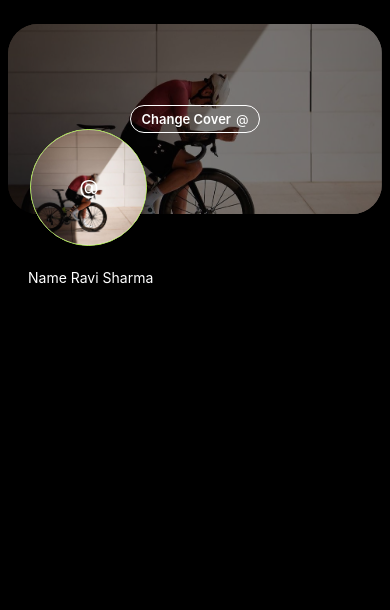
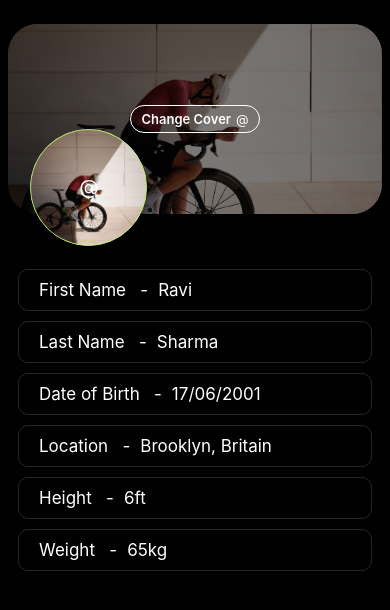
Before and after one commit to staminOfficial/Stamin_Frontend, a React Native app: screen /ProfileSettings in a window 390 px wide. Shown: the top 610 px of the page. Built offline with nearby package versions, Linux system fonts and the light colour scheme.

Commit message:
ProfileSettingsUiCompleted

```diff
--- a/src/App/Settings/ProfileSettings.tsx
+++ b/src/App/Settings/ProfileSettings.tsx
@@ -38,9 +38,9 @@ const ProfileSettings = () => {
             <View style={styles.mainView}>
                 {/* cover and profilepic section */}
                 <View style={styles.CoverPicContainer}>
-                    <TouchableOpacity onPress={() => openGallery("cover")} activeOpacity={0.9} style={{ zIndex: 50, flexDirection: 'row', gap: 6, alignItems: 'center', justifyContent: 'center', width: '100%', height: '100%', backgroundColor: 'rgba(0, 0, 0, 0.5)', position: 'absolute', borderRadius: 30 }}>
-                        <TouchableOpacity onPress={() => openGallery("cover")} activeOpacity={0.5} style={{ borderWidth: 1, borderColor: 'white', paddingHorizontal: 10, paddingVertical: 5, borderRadius: 100, flexDirection: 'row', gap: 5 }}>
-                            <TextScallingFalse style={{ color: 'white', fontSize: 13, fontWeight: '600' }}>Change Cover</TextScallingFalse>
+                    <TouchableOpacity onPress={() => openGallery("cover")} activeOpacity={0.9} style={styles.CoverPicView}>
+                        <TouchableOpacity onPress={() => openGallery("cover")} activeOpacity={0.5} style={styles.ChangeCoverPicButton}>
+                            <TextScallingFalse style={styles.CoverPicChangeButtonText}>Change Cover</TextScallingFalse>
                             <TextScallingFalse style={{ color: 'white', fontSize: 13 }}>@</TextScallingFalse>
                         </TouchableOpacity>
                     </TouchableOpacity>
@@ -50,7 +50,7 @@ const ProfileSettings = () => {
                     />
                     {/* profile pic part */}
                     <View style={styles.ProfilePicContainer}>
-                        <TouchableOpacity onPress={() => openGallery("profile")} activeOpacity={0.9} style={{ width: '100%', alignItems: 'center', justifyContent: 'center', height: '100%', zIndex: 100, position: 'absolute', borderRadius: size / 2, backgroundColor: 'rgb(0,0,0,0.5)' }} >
+                        <TouchableOpacity onPress={() => openGallery("profile")} activeOpacity={0.9} style={styles.profilePicButton} >
                             <TextScallingFalse style={{ color: 'white', fontSize: 20, alignSelf: 'center' }}>@</TextScallingFalse>
                         </TouchableOpacity>
                         <Image
@@ -60,8 +60,31 @@ const ProfileSettings = () => {
                     </View>
                 </View>
 
-                <View style={{width:'100%', paddingHorizontal: 20, paddingVertical: 10}}>
-                    <TextScallingFalse style={{color:'white', fontSize: 14, fontWeight:'400'}}>Name Ravi Sharma</TextScallingFalse>
+                <View style={styles.UserInfoEditingContainer}>
+                    <View style={styles.editInfoContainer}>
+                        <TextScallingFalse style={styles.text}>First Name   -</TextScallingFalse>
+                        <TextScallingFalse style={styles.text}>Ravi</TextScallingFalse>
+                    </View>
+                    <View style={styles.editInfoContainer}>
+                        <TextScallingFalse style={styles.text}>Last Name   -</TextScallingFalse>
+                        <TextScallingFalse style={styles.text}>Sharma</TextScallingFalse>
+                    </View>
+                    <View style={styles.editInfoContainer}>
+                        <TextScallingFalse style={styles.text}>Date of Birth   -</TextScallingFalse>
+                        <TextScallingFalse style={styles.text}>17/06/2001</TextScallingFalse>
+                    </View>
+                    <View style={styles.editInfoContainer}>
+                        <TextScallingFalse style={styles.text}>Location   -</TextScallingFalse>
+                        <TextScallingFalse style={styles.text}>Brooklyn, Britain</TextScallingFalse>
+                    </View>
+                    <View style={styles.editInfoContainer}>
+                        <TextScallingFalse style={styles.text}>Height   -</TextScallingFalse>
+                        <TextScallingFalse style={styles.text}>6ft</TextScallingFalse>
+                    </View>
+                    <View style={styles.editInfoContainer}>
+                        <TextScallingFalse style={styles.text}>Weight   -</TextScallingFalse>
+                        <TextScallingFalse style={styles.text}>65kg</TextScallingFalse>
+                    </View>
                 </View>
             </View>
         </PageThemeView>
@@ -113,4 +136,61 @@ const styles = StyleSheet.create({
         alignSelf: 'center',
         borderRadius: size / 2
     },
+    CoverPicView: {
+        zIndex: 50,
+        flexDirection: 'row',
+        gap: 6,
+        alignItems: 'center',
+        justifyContent: 'center',
+        width: '100%',
+        height: '100%',
+        backgroundColor: 'rgba(0, 0, 0, 0.5)',
+        position: 'absolute',
+        borderRadius: 30
+    },
+    ChangeCoverPicButton: {
+        borderWidth: 1,
+        borderColor: 'white',
+        paddingHorizontal: 10,
+        paddingVertical: 5,
+        borderRadius: 100,
+        flexDirection: 'row',
+        gap: 5
+    },
+    CoverPicChangeButtonText: {
+        color: 'white',
+        fontSize: 13,
+        fontWeight: '600'
+    },
+    profilePicButton: {
+        width: '100%',
+        alignItems: 'center',
+        justifyContent: 'center',
+        height: '100%',
+        zIndex: 100,
+        position: 'absolute',
+        borderRadius: size / 2,
+        backgroundColor: 'rgb(0,0,0,0.5)'
+    },
+    UserInfoEditingContainer:{
+        width: '100%',
+        paddingHorizontal: 10,
+        paddingVertical: 10,
+        gap: 10
+    },
+    editInfoContainer:{
+         flexDirection: 'row',
+         gap: 10,
+         width:'100%',
+         paddingVertical: 10,
+         paddingHorizontal: 20,
+         borderRadius: 10,
+         borderWidth: 1,
+         borderColor:'#252525',
+    },
+    text:{
+        color: 'white',
+        fontSize: 17,
+        fontWeight: '400'
+    }
 })
```
